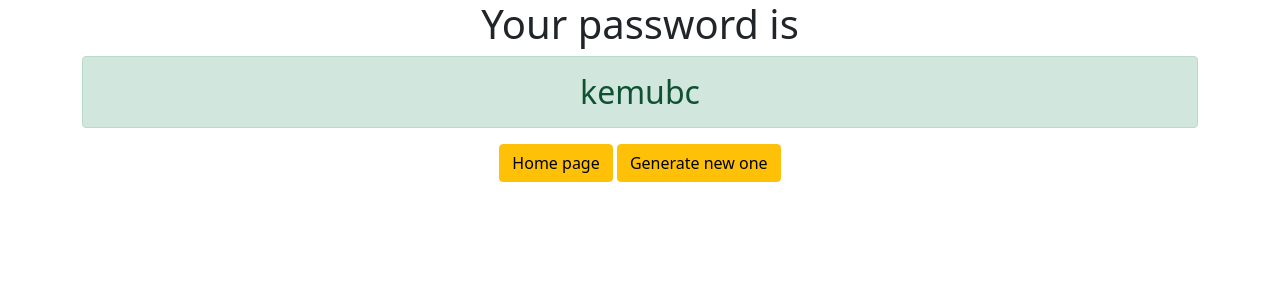
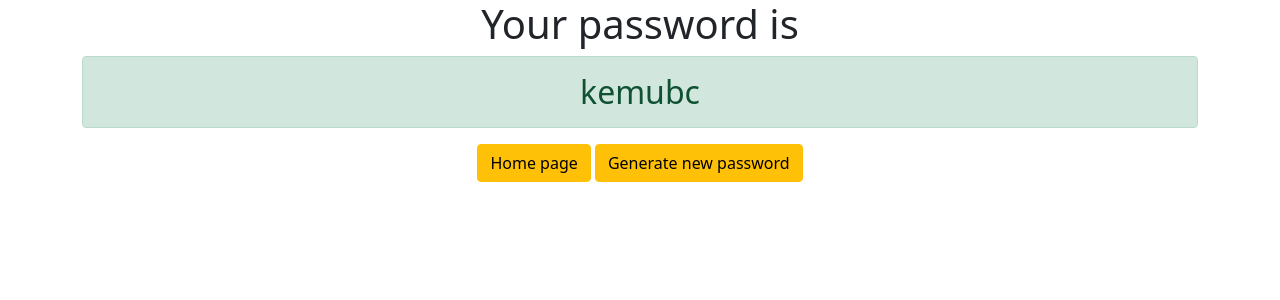
Before and after one commit to serozhenka/password-generator, a Django app: page /password in a window 1280 px wide. Shown: the top 300 px of the page. Run offline with Django 3.2, Linux system fonts and the light colour scheme.

Commit message:
I've made some changes

```diff
--- a/generator/templates/generator/password.html
+++ b/generator/templates/generator/password.html
@@ -4,5 +4,5 @@
   <h1>Your password is</h1>
   <h2 class="alert alert-success">{{ password }}</h2>
   <a href="{% url 'home' %}" class="btn btn-warning">Home page</a>
-  <button type="button" name="button" class="btn btn-warning" onClick="window.location.reload();">Generate new one</button>
+  <button type="button" name="button" class="btn btn-warning" onClick="window.location.reload();">Generate new password</button>
 </div>
```
